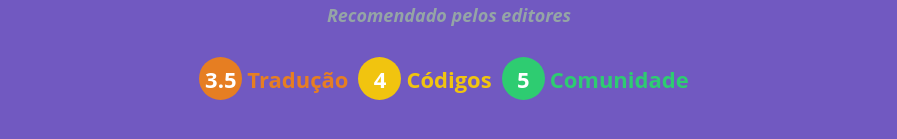
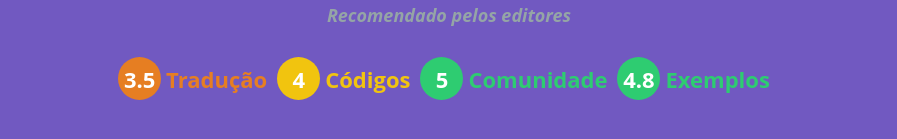
Before and after one commit to CharlesPereira1/Webapp-scan-dev, a React (Create React App) app: page /book-details/9878548795421 in a window 1280 px wide. Shown: the part 585-724 px from the top of the page, without its empty margins (191-1088 px from the left). Built offline with nearby package versions, Linux system fonts and the light colour scheme; data requests are answered from the project's data file.

Commit message:
style and utils functions score

```diff
--- a/server.json
+++ b/server.json
@@ -11,7 +11,8 @@
       "scores": [
         { "name": "Tradução", "value": 3.5 },
         { "name": "Códigos", "value": 4 },
-        { "name": "Comunidade", "value": 5 }
+        { "name": "Comunidade", "value": 5 },
+        { "name": "Exemplos", "value": 4.8 }
       ]
     }
   ]
--- a/src/components/Scores/styles.ts
+++ b/src/components/Scores/styles.ts
@@ -13,8 +13,10 @@ export const Container = styled.div`
 `;
 
 export const Score = styled.div<ScoresProps>`
+  flex: 1;
   display: flex;
   align-items: center;
+  justify-content: center;
   margin-top: 25px;
   margin-right: 10px;
 
```
Also changed, not shown: 1 other file (tests, documents, lock files or other folders).
